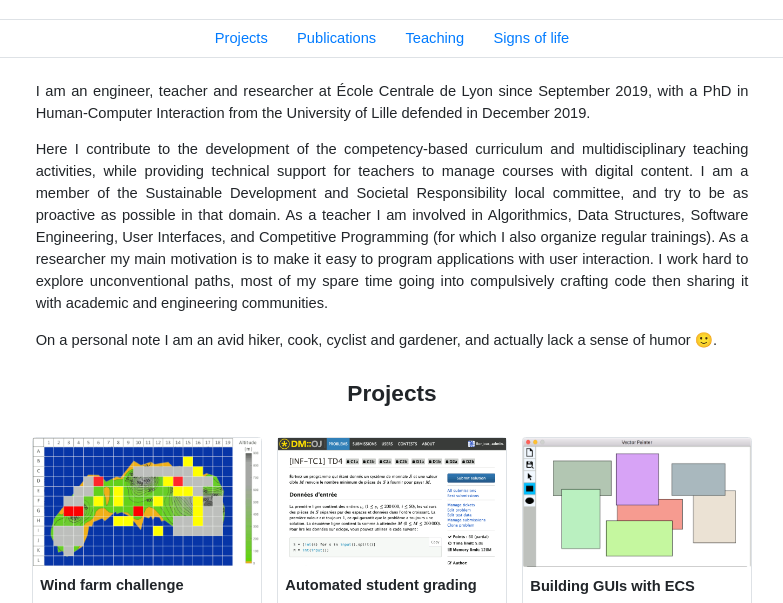
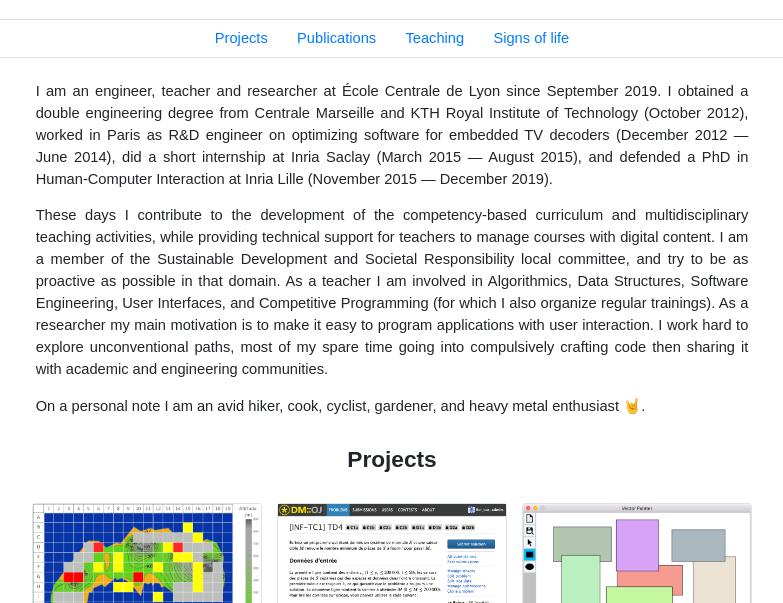
Before and after one commit to traffaillac/traffaillac.github.io, a plain HTML site: page index.html in a window 1280 px wide. Shown: the part 145-748 px from the top of the page, without its empty margins (248-1031 px from the left). Drawn offline with Linux system fonts and the light colour scheme.

Commit message:
Better bio

```diff
--- a/index.html
+++ b/index.html
@@ -25,6 +25,7 @@
 	_ add background hr for section titles
 	_ fix all side pages
 -->
+<!-- TODO: Code Jam 2020 rank, Advent of Code 2020, PE 37 course, GUI course, online IDE, jeu pacman, PE écolo, PAr autograph, projet 3A compétences, encadrement stage compétences, club programmation/création, reviewing -->
 
 
 <body>
@@ -49,17 +50,18 @@
 
 <div class="mx-auto px-1" style="max-width:720px">
 <p class=text-justify>
-	I am an engineer, teacher and researcher at École Centrale de Lyon since September 2019, with a PhD in Human-Computer Interaction from the University of Lille defended in December 2019.
+	I am an engineer, teacher and researcher at École Centrale de Lyon since September 2019.
+	I obtained a double engineering degree from Centrale Marseille and KTH Royal Institute of Technology (October 2012), worked in Paris as R&D engineer on optimizing software for embedded TV decoders (December 2012 — June 2014), did a short internship at Inria Saclay (March 2015 — August 2015), and defended a PhD in Human-Computer Interaction at Inria Lille (November 2015 — December 2019).
 </p>
 <p class=text-justify>
-	Here I contribute to the development of the competency-based curriculum and multidisciplinary teaching activities, while providing technical support for teachers to manage courses with digital content.
+	These days I contribute to the development of the competency-based curriculum and multidisciplinary teaching activities, while providing technical support for teachers to manage courses with digital content.
 	I am a member of the Sustainable Development and Societal Responsibility local committee, and try to be as proactive as possible in that domain.
 	As a teacher I am involved in Algorithmics, Data Structures, Software Engineering, User Interfaces, and Competitive Programming (for which I also organize regular trainings).
 	As a researcher my main motivation is to make it easy to program applications with user interaction.
 	I work hard to explore unconventional paths, most of my spare time going into compulsively crafting code then sharing it with academic and engineering communities.
 </p>
 <p>
-	On a personal note I am an avid hiker, cook, cyclist and gardener, and actually lack a sense of humor 🙂.
+	On a personal note I am an avid hiker, cook, cyclist, gardener, and heavy metal enthusiast 🤘.
 </p>
 </div>
 
@@ -153,7 +155,6 @@
 
 <h1 id=misc>Signs of life</h1>
 <table class="table table-sm mx-auto" style="max-width:720px">
-	<!-- TODO: Code Jam 2020 rank, Advent of Code 2020, PE 37 course, GUI course, online IDE, jeu pacman, PE écolo, PAr autograph, projet compétences -->
 	<tr><td>Current</td><td><a href="https://open.kattis.com/users/traffaillac">Kattis profile</a>, <a href=https://codeforces.com/profile/ErreurFatale>CodeForces profile</a>, <a href="https://www.codechef.com/users/traffaillac">CodeChef profile</a><br>The programming contest platforms I use the most at the moment.</td></tr>
 	<tr><td>2020</td><td><a href=https://codingcompetitions.withgoogle.com/hashcode/archive/2020>Hash Code 2020</a><br>2826<sup>th</sup>/10724, <!--236<sup>th</sup>/784 (France),--> 2<sup>nd</sup> in our hub, team <i>XoXot</i> with Damien Masson, Nicolas Crosetti and Paul Gallot.</td></tr>
 	<tr><td></td><td><a href=https://www.fun-mooc.fr/courses/course-v1:enseignementsup+131001+session03/about>MOOC on university teaching</a> (French)<br>Followed during 10 weeks for ~2h/week <a href=mooc-enseignement.pdf>[Certificate of completion]</a></td></tr>
```
